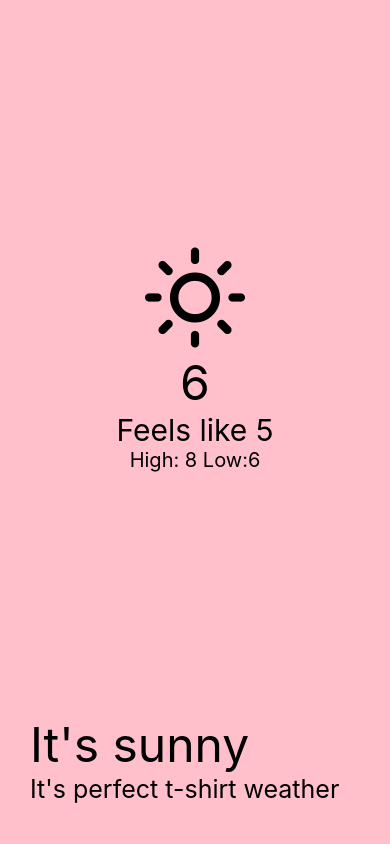
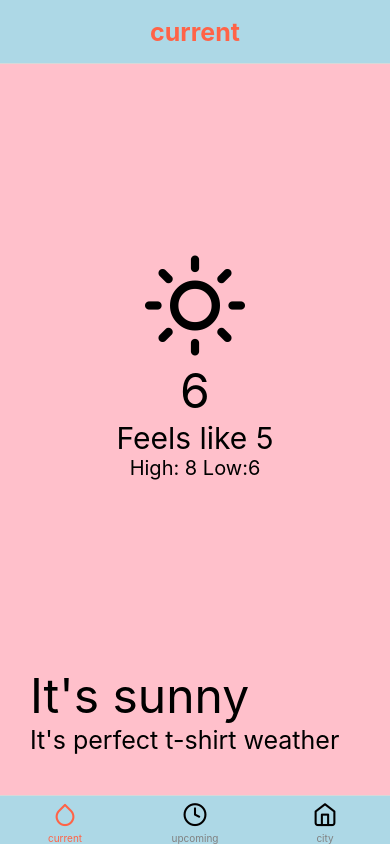
Before and after one commit to jonathan-baraza/WeatherApp, a React Native app: screen / in a window 390 px wide. Built offline with nearby package versions, Linux system fonts and the light colour scheme.

Commit message:
feat: Navigation boilerplate

```diff
--- a/App.js
+++ b/App.js
@@ -1,22 +1,14 @@
-import { View, Text, StyleSheet, StatusBar, ScrollView } from "react-native";
 import React from "react";
-import CurrentWeather from "./src/screens/CurrentWeather";
-import UpcomingWeather from "./src/screens/UpcomingWeather";
-import City from "./src/screens/City";
+
+import { NavigationContainer } from "@react-navigation/native";
+import Tabs from "./src/components/Tabs";
+
 const App = () => {
   return (
-    <View style={styles.container}>
-      <CurrentWeather />
-      {/* <UpcomingWeather /> */}
-      {/* <City /> */}
-    </View>
+    <NavigationContainer>
+      <Tabs />
+    </NavigationContainer>
   );
 };
 
-const styles = StyleSheet.create({
-  container: {
-    flex: 1,
-  },
-});
-
 export default App;
--- /dev/null
+++ b/src/components/Tabs.js
@@ -0,0 +1,76 @@
+/* eslint-disable prettier/prettier */
+import React from "react";
+import { createBottomTabNavigator } from "@react-navigation/bottom-tabs";
+import { Feather } from "@expo/vector-icons";
+//screens
+import CurrentWeather from "../screens/CurrentWeather";
+import UpcomingWeather from "../screens/UpcomingWeather";
+import City from "../screens/City";
+const Tab = createBottomTabNavigator();
+
+const Tabs = () => {
+  return (
+    <Tab.Navigator
+      screenOptions={{
+        tabBarActiveTintColor: "tomato",
+        tabBarInactiveTintColor: "grey",
+
+        tabBarStyle: {
+          backgroundColor: "lightblue",
+        },
+        headerStyle: {
+          backgroundColor: "lightblue",
+        },
+        headerTitleStyle: {
+          fontWeight: "bold",
+          fontSize: 25,
+          color: "tomato",
+        },
+        headerTitleAlign: "center",
+      }}
+    >
+      <Tab.Screen
+        options={{
+          tabBarIcon: ({ focused }) => (
+            <Feather
+              name={"droplet"}
+              size={25}
+              color={focused ? "tomato" : "black"}
+            />
+          ),
+        }}
+        name={"current"}
+        component={CurrentWeather}
+      />
+
+      <Tab.Screen
+        options={{
+          tabBarIcon: ({ focused }) => (
+            <Feather
+              name={"clock"}
+              size={25}
+              color={focused ? "tomato" : "black"}
+            />
+          ),
+        }}
+        name={"upcoming"}
+        component={UpcomingWeather}
+      />
+      <Tab.Screen
+        options={{
+          tabBarIcon: ({ focused }) => (
+            <Feather
+              name={"home"}
+              size={25}
+              color={focused ? "tomato" : "black"}
+            />
+          ),
+        }}
+        name={"city"}
+        component={City}
+      />
+    </Tab.Navigator>
+  );
+};
+
+export default Tabs;
```
